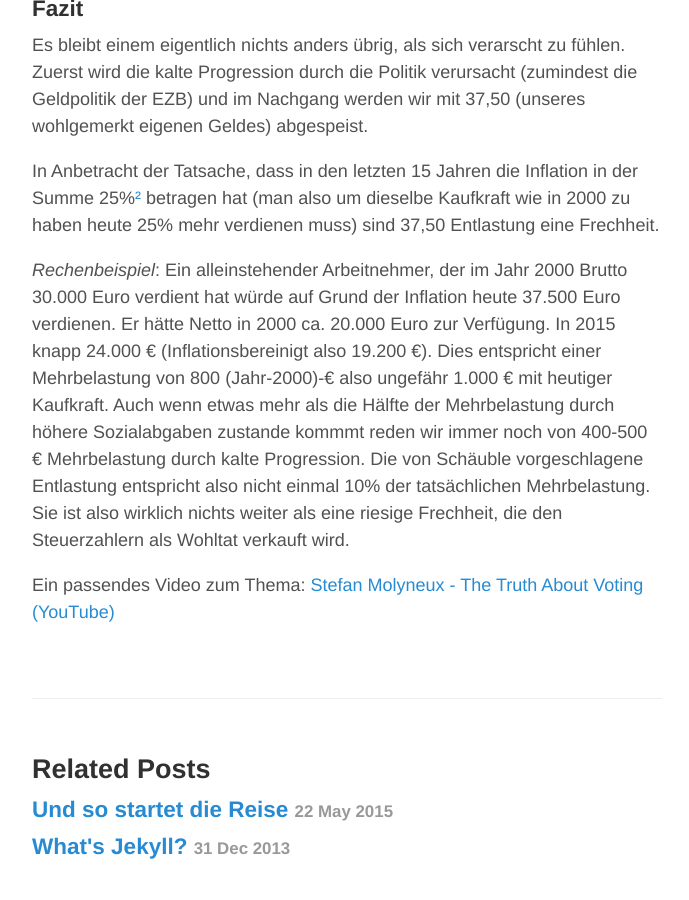
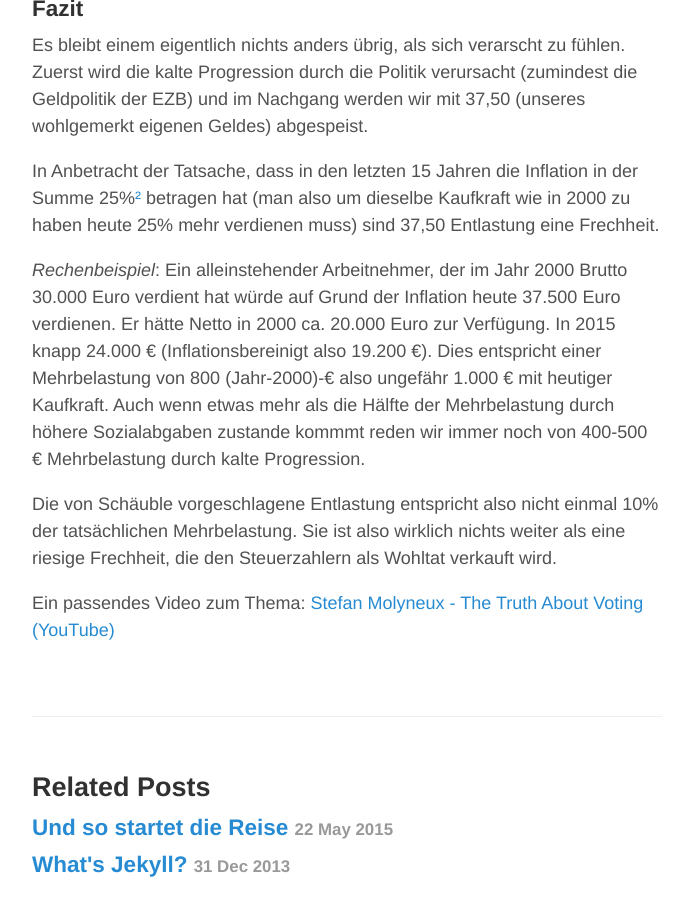
Before and after one commit to taketheredpill/taketheredpill.github.io, a Jekyll site: the page built from _posts/2015-05-23-kalte-progression.md, in a window 1280 px wide and 900 px high, scrolled down 1822 px. Shown: the whole window, without its empty margins (293-982 px from the left). Built offline with Jekyll 4.4.1, drawn with Linux system fonts in a browser that asks for light colours; some of the changed text lies outside the part shown.

```diff
--- a/_posts/2015-05-23-kalte-progression.md
+++ b/_posts/2015-05-23-kalte-progression.md
@@ -10,7 +10,7 @@ Es ist zwar schon drei Wochen her, aber ich hörte letztens im Radio, dass der d
 
 > "Ich schlage vor, dass wir das Problem der kalten Progression jetzt lösen" [...] Schäuble bezifferte die Kosten für die geplante Abschaffung der kalten Progression auf 1,5 Milliarden Euro.
 
-Hierfür erntete er Zustimmung und Wohlwollen von Zahlreichen politischen Akteuren:
+Hierfür erntete er Zustimmung und Wohlwollen von zahlreichen politischen Akteuren:
 
 > Die jungen Unternehmer erklärten: "Auch Herr Schäuble hat nun verstanden, dass es keine Ausreden mehr gibt, warum die Abschmelzung der kalten Progression nicht möglich sein sollte."
 
@@ -41,6 +41,8 @@ Es bleibt einem eigentlich nichts anders übrig, als sich verarscht zu fühlen.
 
 In Anbetracht der Tatsache, dass in den letzten 15 Jahren die Inflation in der Summe 25%[²](http://de.inflation.eu/inflationsraten/deutschland/historische-inflation/vpi-inflation-deutschland.aspx) betragen hat (man also um dieselbe Kaufkraft wie in 2000 zu haben heute 25% mehr verdienen muss) sind 37,50 Entlastung eine Frechheit.
 
-*Rechenbeispiel*: Ein alleinstehender Arbeitnehmer, der im Jahr 2000 Brutto 30.000 Euro verdient hat würde auf Grund der Inflation heute 37.500 Euro verdienen. Er hätte Netto in 2000 ca. 20.000 Euro zur Verfügung. In 2015 knapp 24.000 € (Inflationsbereinigt also 19.200 €). Dies entspricht einer Mehrbelastung von 800 (Jahr-2000)-€ also ungefähr 1.000 € mit heutiger Kaufkraft. Auch wenn etwas mehr als die Hälfte der Mehrbelastung durch höhere Sozialabgaben zustande kommmt reden wir immer noch von 400-500 € Mehrbelastung durch kalte Progression. Die von Schäuble vorgeschlagene Entlastung entspricht also nicht einmal 10% der tatsächlichen Mehrbelastung. Sie ist also wirklich nichts weiter als eine riesige Frechheit, die den Steuerzahlern als Wohltat verkauft wird.
+*Rechenbeispiel*: Ein alleinstehender Arbeitnehmer, der im Jahr 2000 Brutto 30.000 Euro verdient hat würde auf Grund der Inflation heute 37.500 Euro verdienen. Er hätte Netto in 2000 ca. 20.000 Euro zur Verfügung. In 2015 knapp 24.000 € (Inflationsbereinigt also 19.200 €). Dies entspricht einer Mehrbelastung von 800 (Jahr-2000)-€ also ungefähr 1.000 € mit heutiger Kaufkraft. Auch wenn etwas mehr als die Hälfte der Mehrbelastung durch höhere Sozialabgaben zustande kommmt reden wir immer noch von 400-500 € Mehrbelastung durch kalte Progression.
+
+Die von Schäuble vorgeschlagene Entlastung entspricht also nicht einmal 10% der tatsächlichen Mehrbelastung. Sie ist also wirklich nichts weiter als eine riesige Frechheit, die den Steuerzahlern als Wohltat verkauft wird.
 
 Ein passendes Video zum Thema: [Stefan Molyneux - The Truth About Voting (YouTube)](https://www.youtube.com/watch?v=igbBItLemsM)
```
